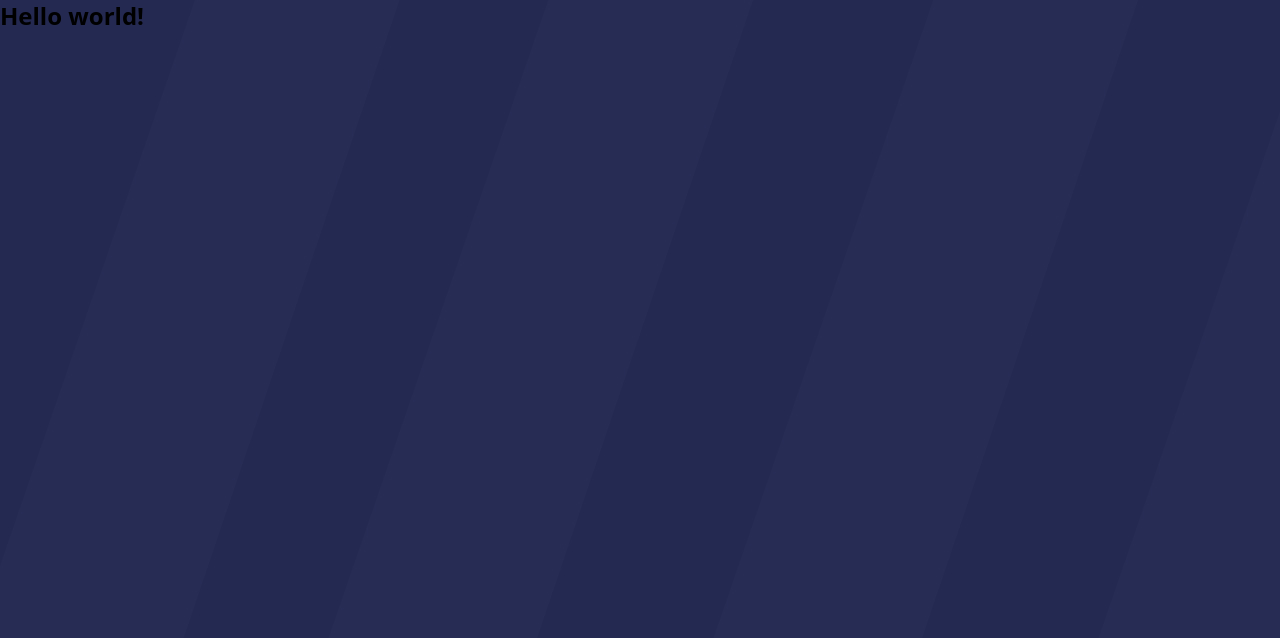
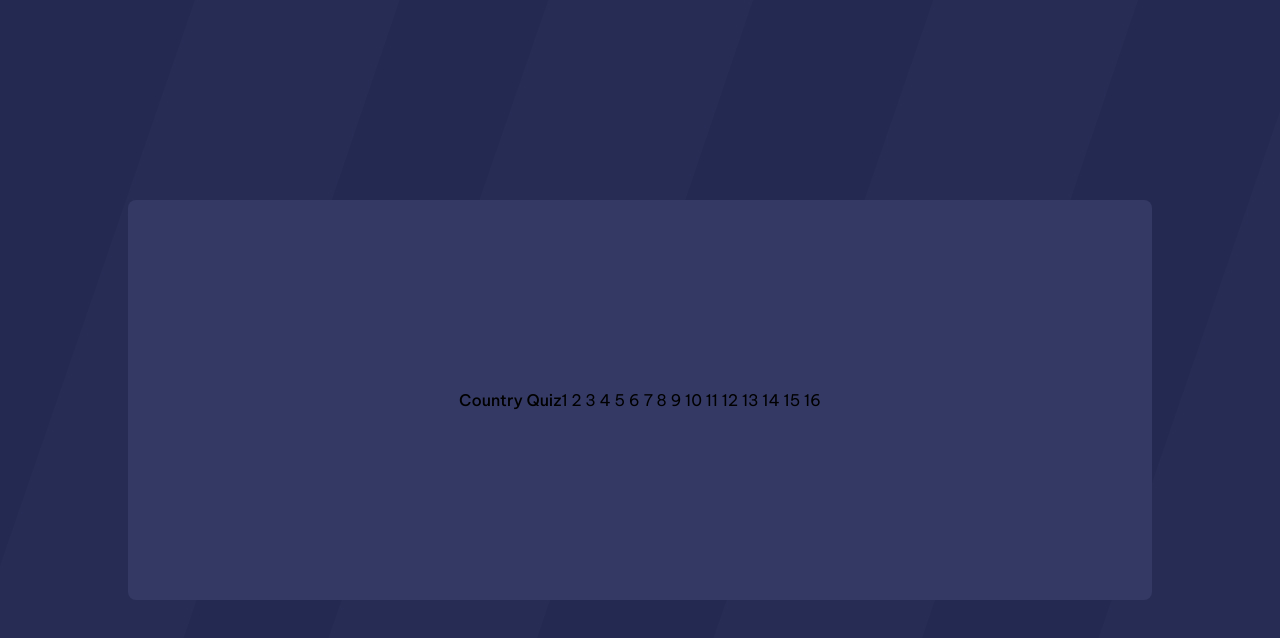
Before and after one commit to afonsecav88/countryQuiz, a React (Vite) app: page / in a window 1280 px wide. Shown: the top 638 px of the page. Built offline with nearby package versions, Linux system fonts and the light colour scheme.

Commit message:
create card component

```diff
--- a/index.html
+++ b/index.html
@@ -5,6 +5,8 @@
   <meta charset="UTF-8" />
   <link rel="icon" type="image/svg+xml" href="/vite.svg" />
   <meta name="viewport" content="width=device-width, initial-scale=1.0" />
+  <link href="https://fonts.googleapis.com/css2?family=Be+Vietnam+Pro:wght@100;200;300;400;500;600;700;800&display=swap"
+    rel="stylesheet">
   <title>Country Quiz</title>
 </head>
 
--- a/src/App.tsx
+++ b/src/App.tsx
@@ -1,5 +1,10 @@
+import { Card } from './components/Card';
 import './index.css';
 
 export const App = () => {
-  return <h1 className="text-2xl font-bold">Hello world!</h1>;
+  return (
+    <main className="flex justify-center items-center h-screen">
+      <Card />
+    </main>
+  );
 };
--- /dev/null
+++ b/src/components/Card.tsx
@@ -0,0 +1,8 @@
+export const Card = () => {
+  return (
+    <section className="flex justify-center items-center w-4/5 h-1/2 bg-[#343964] rounded-lg">
+      <p className="font-medium">Country Quiz</p>
+      <p>1 2 3 4 5 6 7 8 9 10 11 12 13 14 15 16</p>
+    </section>
+  );
+};
--- a/src/index.css
+++ b/src/index.css
@@ -3,5 +3,7 @@
 @tailwind utilities;
 
 :root {
-  background-image: url(/public/bg.jpg);
+  background-image: url(/bg.jpg);
+  font-family: 'Be Vietnam Pro';
+  color: '#E2E4F3';
 }
```
